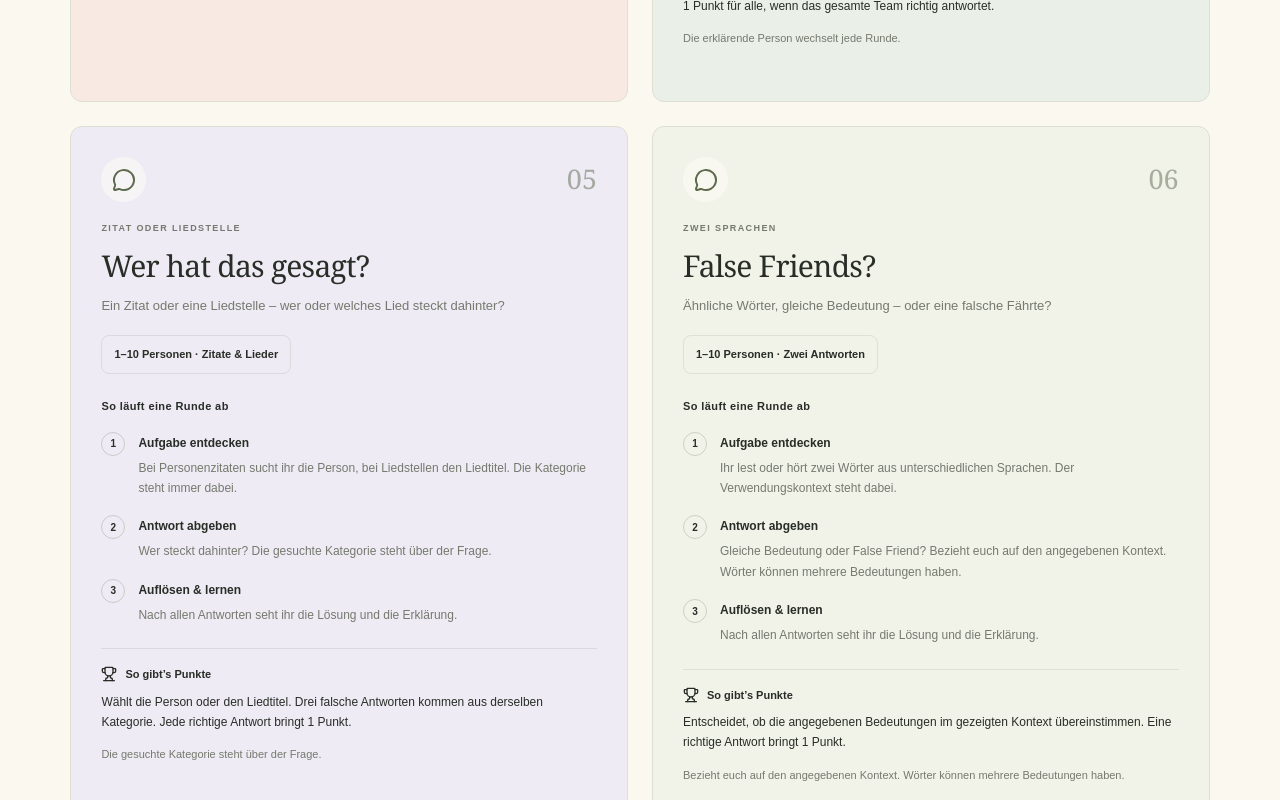
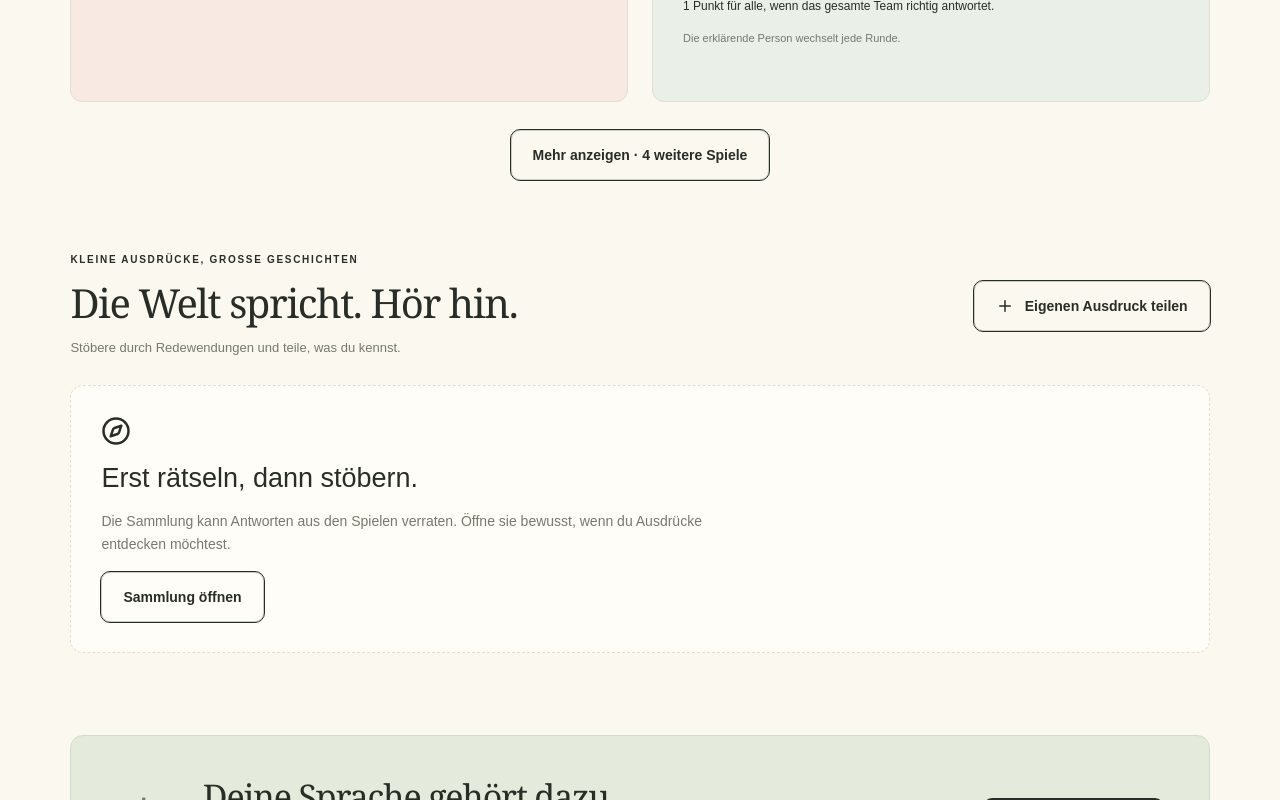
Before and after one commit to manuelk2607/Sprachwelten, a Next.js app: page / in a window 1280 px wide. Shown: the part 2680-3480 px from the top of the page. Built offline with nearby package versions, Linux system fonts and the light colour scheme.

Commit message:
Show the rounded-up half of game cards initially

```diff
--- a/components/mode-cards.tsx
+++ b/components/mode-cards.tsx
@@ -1,17 +1,17 @@
 'use client';
 import {useState} from 'react';
-import { ArrowRight, Compass, Globe2, MessageCircle, Mic2, Trophy } from 'lucide-react';
+import { Compass, Globe2, MessageCircle, Mic2, Trophy } from 'lucide-react';
 import { useI18n } from '@/lib/i18n';
 import {gameFamilies} from '@/lib/game-families';
-import { gameModes, type PlayableGameMode } from '@/lib/modes';
+import { gameModes } from '@/lib/modes';
 import { modeGuides } from '@/lib/mode-guides';
 const icons=[MessageCircle,Globe2,Mic2,Compass,MessageCircle];
-const buttons:Partial<Record<PlayableGameMode,string>>={'idiom-bluff':'Mit Freunden spielen','language-quiz':'Wörterquiz starten','tongue-twisters':'Vorlesen starten','dialect-detective':'Dialektquiz starten','everyday-language':'Alltagsquiz starten'};
 export function ModeCards() {
   const {t}=useI18n();const [expanded,setExpanded]=useState(false);
+  const initialCount=Math.ceil(gameFamilies.length/2);
   return <section id="spiele" className="mode-section" aria-labelledby="game-modes-heading">
     <div className="section-top"><div><div className="eyebrow">{t('SPIELERISCH DURCH DIE SPRACHWELTEN')}</div><h2 id="game-modes-heading">{t('Welches Spiel passt zu euch?')}</h2><p className="muted">{t('Hier findet ihr den Ablauf und die Regeln. Startet eure Runde oben im Spielmenü.')}</p></div><span className="mode-section-note">{t('Ohne Konto spielen · Gemeinsam entdecken')}</span></div>
-    <div className="mode-grid">{gameFamilies.slice(0,expanded?gameFamilies.length:6).map((family,index)=>{
+    <div className="mode-grid">{gameFamilies.slice(0,expanded?gameFamilies.length:initialCount).map((family,index)=>{
       const mode=gameModes.find(m=>m.id===family.id)!;
       const Icon=icons[index%icons.length];const guide=family.id==='plain-talk'?{category:'GEMEINSAM VERSTEHEN',steps:[{title:'Kategorie wählen',text:'Wählt Gaming, Jugendwörter oder Hochschulsprache im Spielmenü.'},{title:'Mit eigenen Worten erklären',text:'Eine Person kennt die Aufgabe und erklärt sie unter den Regeln der Kategorie.'},{title:'Als Team entscheiden',text:'Die anderen wählen eine passende Handlung oder Reaktion. Alle zusammen sammeln Punkte.'}],scoring:'1 Punkt für alle, wenn das gesamte Team richtig antwortet.',tip:'Die erklärende Person wechselt jede Runde.'}:family.id==='language-quiz'?{category:'SPRACHE, HERKUNFT & ALLTAG',steps:[{title:'Kategorie wählen',text:'Sucht eine Sprache, eine Region oder einen Gesprächskontext.'},{title:'Eine von vier Antworten',text:'Alle wählen unabhängig die passende Antwort zur Text- oder Audiovorgabe.'},{title:'Gemeinsam auflösen',text:'Nach allen Antworten erscheinen Lösung und Erklärung.'}],scoring:'1 Punkt pro richtiger Antwort.',tip:'Allein oder mit Freunden spielbar.'}:modeGuides[mode.id];
       return <article className={`mode-card mode-tone-${index%5}`} key={mode.id} aria-labelledby={`mode-${mode.id}`}>
@@ -24,6 +24,6 @@ export function ModeCards() {
         <p className="mode-tip">{t(guide.tip)}</p>
 
       </article>;
-    })}</div>{!expanded&&gameFamilies.length>6&&<button className="button outline show-more-modes" onClick={()=>setExpanded(true)}>{t('Mehr anzeigen')} · {gameFamilies.length-6}{' '}{t('weitere Spiele')}</button>}
+    })}</div>{!expanded&&gameFamilies.length>initialCount&&<button className="button outline show-more-modes" onClick={()=>setExpanded(true)}>{t('Mehr anzeigen')} · {gameFamilies.length-initialCount}{' '}{t('weitere Spiele')}</button>}
   </section>;
 }
```
